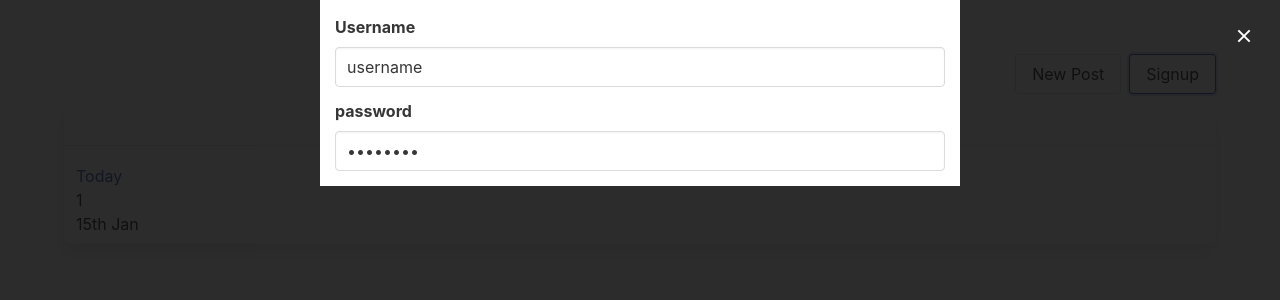
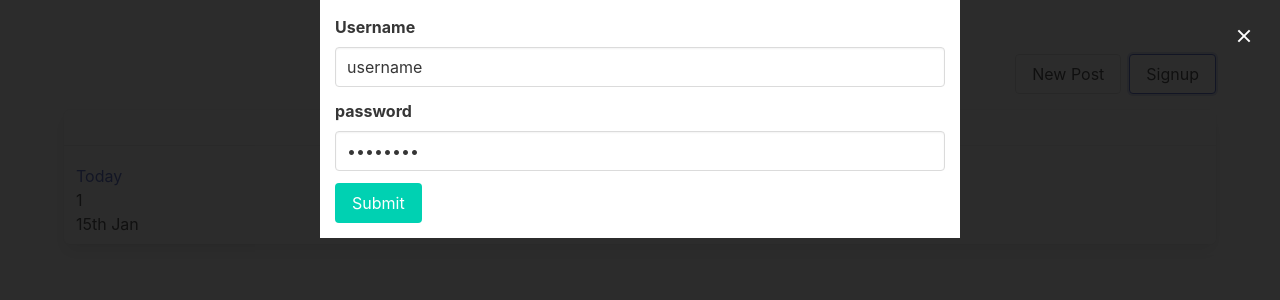
Before and after one commit to darknessnerd/vue3_composition_api, a Vue app: page / in a window 1280 px wide. Both pictures are taken after a click on the button "Signup". Shown: the top 300 px of the page. Built offline with nearby package versions, Linux system fonts and the light colour scheme.

Commit message:
form validation and submission

```diff
--- a/src/components/Signup.vue
+++ b/src/components/Signup.vue
@@ -1,20 +1,26 @@
 <template>
-  <form class="form">
+  <form class="form" @submit.prevent="submit">
     <FormInput type="text"
                name="Username"
                v-model="username"
-               :error="usernameStatus.message"></FormInput>
+               :error="usernameStatus.message">
+    </FormInput>
     <FormInput type="password"
                name="password"
                v-model="password"
-               :error="passwordStatus.message"></FormInput>
+               :error="passwordStatus.message">
+    </FormInput>
+    <button class="button is-primary"
+      :disabled="!usernameStatus.valid || !passwordStatus.valid"
+    >Submit</button>
   </form>
 </template>
-
 <script>
-import { required, length, validate } from '@/./validator';
+import { required, length, validate } from '@/validator';
 import { defineComponent, computed, ref } from 'vue';
 import FormInput from '@/components/FormInput.vue';
+import { useStore } from '@/store';
+import { useModal } from '@/useModal';
 
 export default defineComponent({
   name: 'Signup',
@@ -30,11 +36,26 @@ export default defineComponent({
     const passwordStatus = computed(
       () => validate(password.value, [required(), length(5, 10)]),
     );
+    const store = useStore();
+    const modal = useModal();
+    const submit = async () => {
+      if (!usernameStatus.value.valid || !passwordStatus.value.valid) {
+        return;
+      }
+      const user = {
+        id: -1,
+        username: username.value,
+        password: password.value,
+      };
+      await store.createUser(user);
+      modal.hideModal();
+    };
     return {
       username,
       usernameStatus,
       password,
       passwordStatus,
+      submit,
     };
   },
 });
--- a/src/store.js
+++ b/src/store.js
@@ -21,6 +21,12 @@ class Store {
     this.state.posts.loaded = true;
   }
 
+  // eslint-disable-next-line class-methods-use-this
+  createUser(user) {
+    console.log(user);
+    // const response = await axios.post('/users', user);
+  }
+
   async createPost(post) {
     const response = await axios.post('/posts', post);
     this.state.posts.all[response.data.id] = response.data;
```
